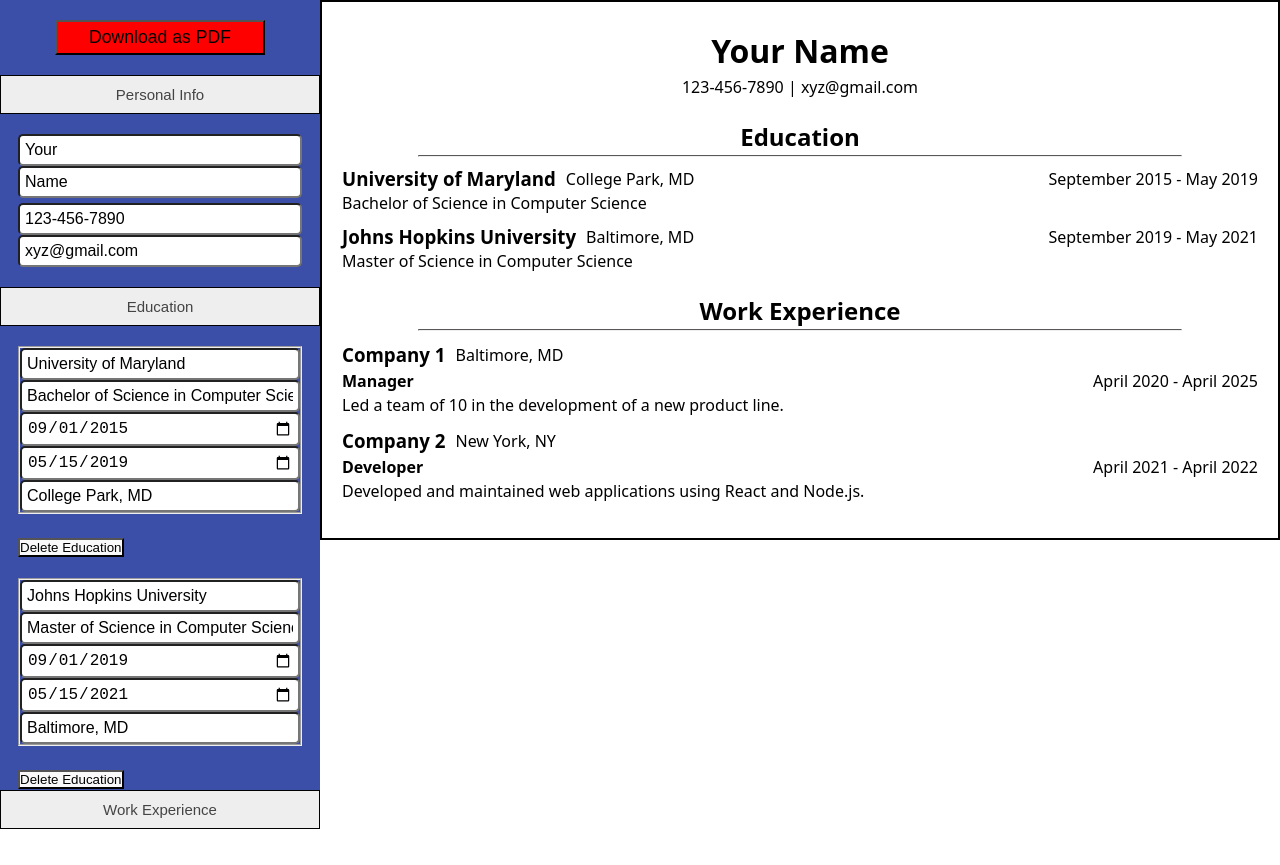
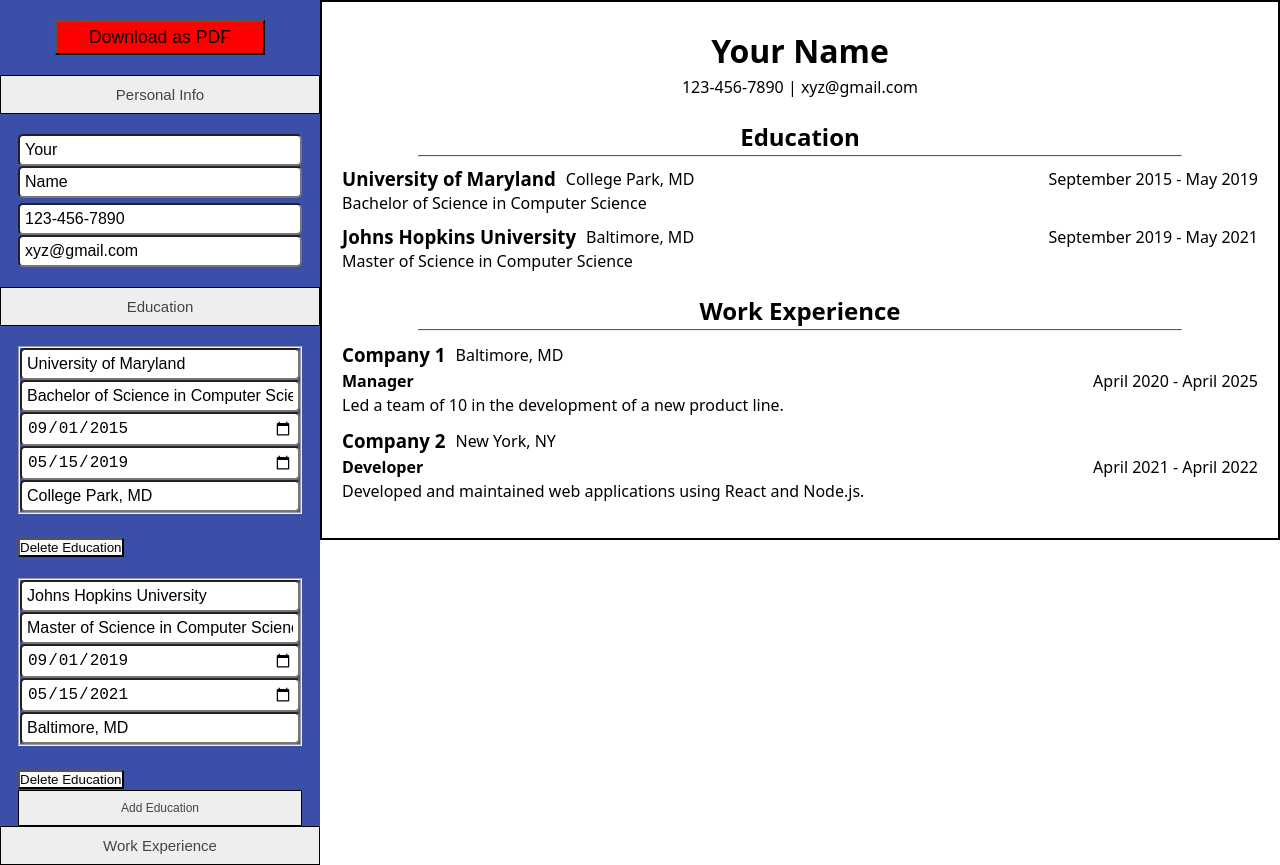
Before and after one commit to FishShalami/cv-builder-react, a React (Vite) app: page / in a window 1280 px wide. Before the commit the page ends 829 px from the top, so only its background shows below. Built offline with nearby package versions, Linux system fonts and the light colour scheme.

Commit message:
Created add education feature

```diff
--- a/src/App.jsx
+++ b/src/App.jsx
@@ -91,6 +91,19 @@
     ]);
   };
 
+  const addEducation = () => {
+    setEducation((prev) => [
+      ...prev,
+      {
+        schoolName: "",
+        degree: "",
+        startDateEducation: "",
+        endDateEducation: "",
+        educationLocation: "",
+      },
+    ]);
+  };
+
   const [isPiVisible, setPiVisible] = useState(true);
   const [isEduVisible, setEduVisible] = useState(true);
   const [isWeVisible, setWeVisible] = useState(false);
@@ -170,6 +183,13 @@
                     </button>
                   </div>
                 ))}
+                <button
+                  className="work-exp-button"
+                  type="button"
+                  onClick={addEducation}
+                >
+                  Add Education
+                </button>
               </div>
             )}
             <button
```
